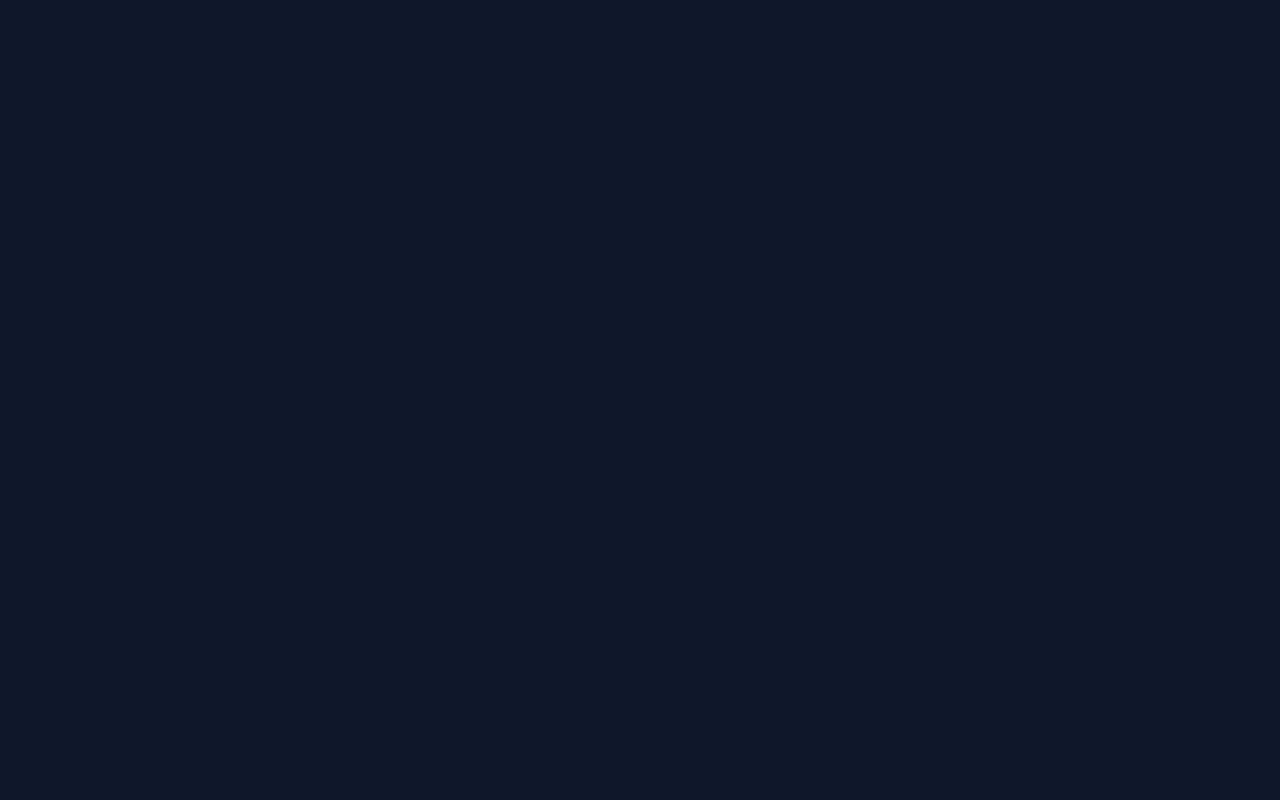
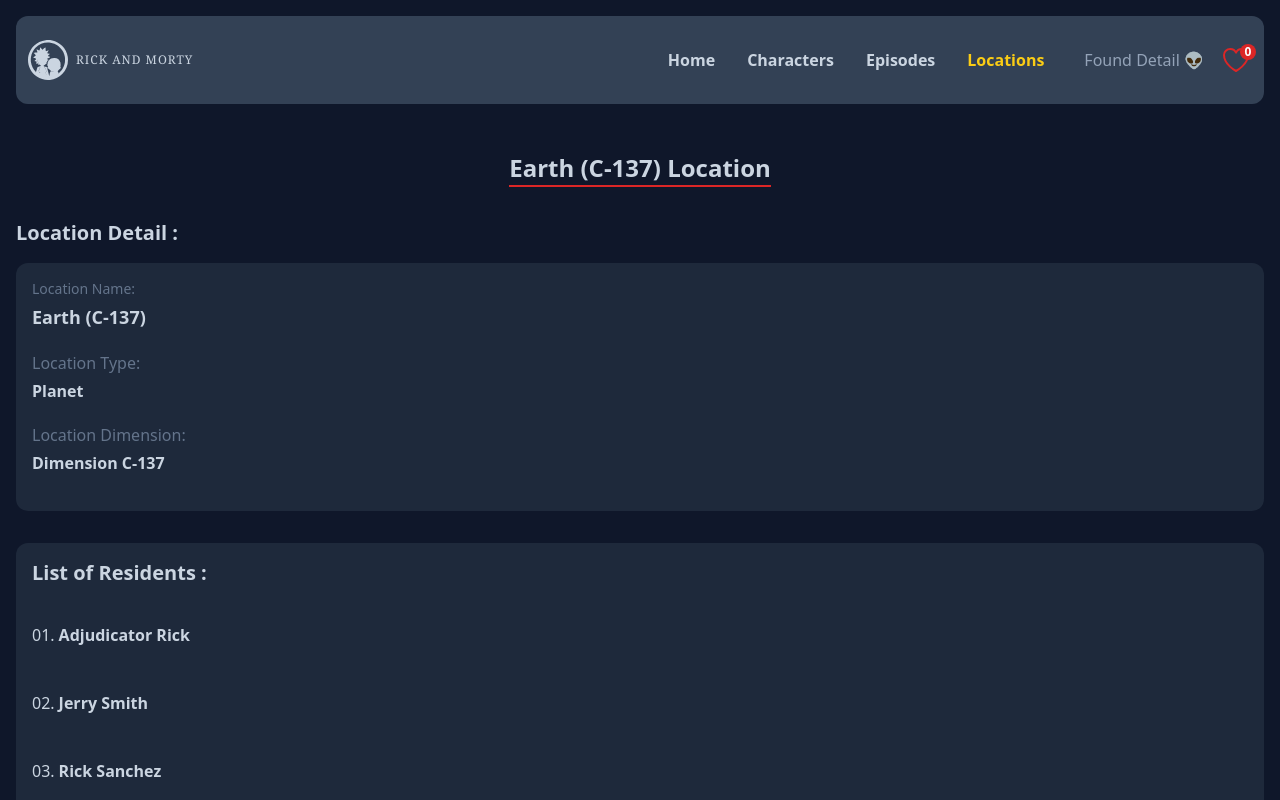
Before and after one commit to FarzinKhosravi/Rick-and-Morty-SPA-React-TailwindCSS, a React (Vite) app: page /locations/1 in a window 1280 px wide. Before the commit this address had no page. Shown: the top 800 px of the page. Built offline with nearby package versions, Linux system fonts and the light colour scheme; data requests are answered from the project's data file.

Commit message:
added DisplayLocationDetail component

```diff
--- a/src/components/EpisodePage/EpisodeList.jsx
+++ b/src/components/EpisodePage/EpisodeList.jsx
@@ -221,7 +221,10 @@
         <div className="flex flex-col md:ml-4 md:w-full md:py-4">
           <div
             className={`mb-4 flex flex-col md:ml-0 ${
-              pathname === "/episodes" ? "" : "ml-3"
+              pathname === "/episodes" ||
+              pathname === `/episodes/${episodeDetail.id}`
+                ? ""
+                : "ml-3"
             }`}
           >
             <div className="mb-1">
--- /dev/null
+++ b/src/components/LocationPage/DisplayLocationDetail.jsx
@@ -0,0 +1,78 @@
+import { useLocation, useParams } from "react-router-dom";
+import {
+  useLocationDetail,
+  useLocationDetailDispatch,
+} from "./../../context/LocationPage/LocationDetailContext";
+import { useCharactersDispatch } from "./../../context/CharactersContext";
+import useFetchLocationsPagination from "./../../hooks/LocationPage/useFetchLocationsPagination";
+import { useEffect } from "react";
+import { LocationDetail, ResidentsList } from "./LocationList";
+import getAllCharacters from "../../services/getAllCharactersService";
+import { useLocations } from "../../context/LocationPage/LocationsContext";
+
+function DisplayLocationDetail() {
+  const { locationId } = useParams();
+  const { pathname } = useLocation();
+
+  // console.log("path:", pathname);
+
+  const setLocationDetail = useLocationDetailDispatch();
+  const charactersDispatch = useCharactersDispatch();
+  const locations = useLocations();
+  const locationDetail = useLocationDetail();
+
+  useFetchLocationsPagination();
+
+  useEffect(() => {
+    async function fetchResidentsData(selectedLocation) {
+      const { data } = await getAllCharacters();
+
+      const residentsIdList = selectedLocation.residents.map((resident) => {
+        return resident.split("/").at(-1);
+      });
+
+      let residentsData = [];
+
+      residentsIdList.forEach((id) => {
+        const selectedResident = data.find(
+          (resident) => String(resident.id) === id
+        );
+
+        residentsData.push(selectedResident);
+      });
+
+      charactersDispatch({
+        type: "CHARACTERS_SUCCESS",
+        payload: residentsData,
+      });
+    }
+
+    const selectedLocation = locations.find(
+      (location) => location.id === Number(locationId)
+    );
+
+    fetchResidentsData(selectedLocation);
+
+    setLocationDetail(selectedLocation);
+  }, [locationId, locations]);
+
+  if (!locationDetail) return;
+
+  return (
+    <section className="min-h-screen px-4">
+      <div className="flex flex-col items-start">
+        <div className="mb-8 flex w-full items-center justify-center text-slate-300">
+          <h2 className="border-b-2 border-red-600 pb-0.25 text-2xl font-semibold">
+            {locationDetail.name} Location
+          </h2>
+        </div>
+        <div className="flex w-full flex-col">
+          <LocationDetail pathname={pathname} />
+          <ResidentsList />
+        </div>
+      </div>
+    </section>
+  );
+}
+
+export default DisplayLocationDetail;
--- a/src/components/LocationPage/LocationList.jsx
+++ b/src/components/LocationPage/LocationList.jsx
@@ -226,7 +226,10 @@
         <div className="flex flex-col md:ml-4 md:w-full md:py-4">
           <div
             className={`mb-4 flex flex-col md:ml-0 ${
-              pathname === "/locations" ? "" : "ml-3"
+              pathname === "/locations" ||
+              pathname === `/locations/${locationDetail.id}`
+                ? ""
+                : "ml-3"
             }`}
           >
             <div className="mb-1">
--- a/src/routes/Routes.jsx
+++ b/src/routes/Routes.jsx
@@ -6,6 +6,7 @@
 import LocationPage from "../pages/LocationPage";
 import DisplayCharacterDetail from "./../components/CharacterPage/DisplayCharacterDetail";
 import DisplayEpisodeDetail from "../components/EpisodePage/DisplayEpisodeDetail";
+import DisplayLocationDetail from "../components/LocationPage/DisplayLocationDetail";
 
 function Routes() {
   let routes = useRoutes([
@@ -34,6 +35,10 @@
           element: <EpisodePage />,
         },
         {
+          path: "locations/:locationId",
+          element: <DisplayLocationDetail />,
+        },
+        {
           path: "locations",
           element: <LocationPage />,
         },
```
